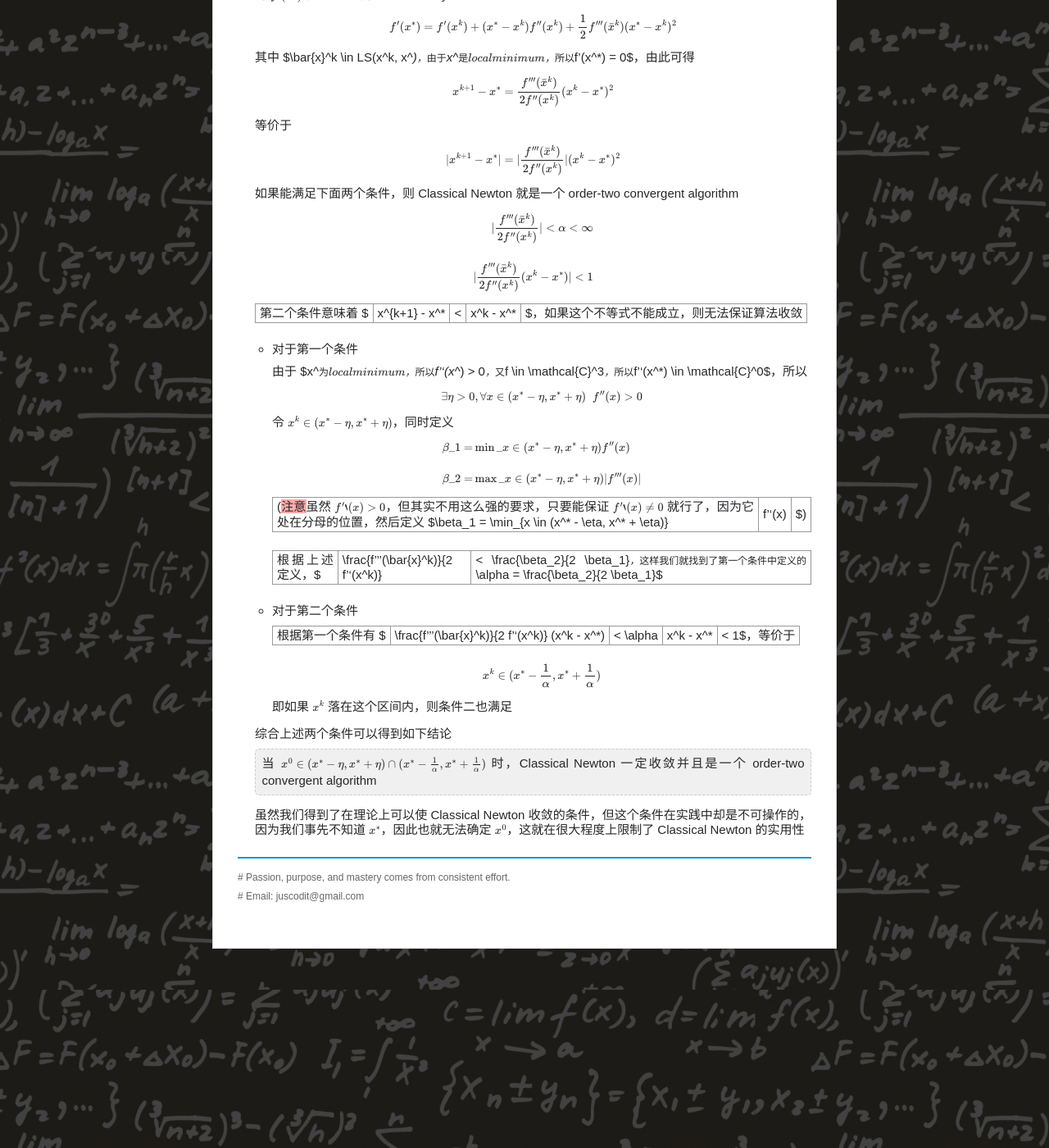
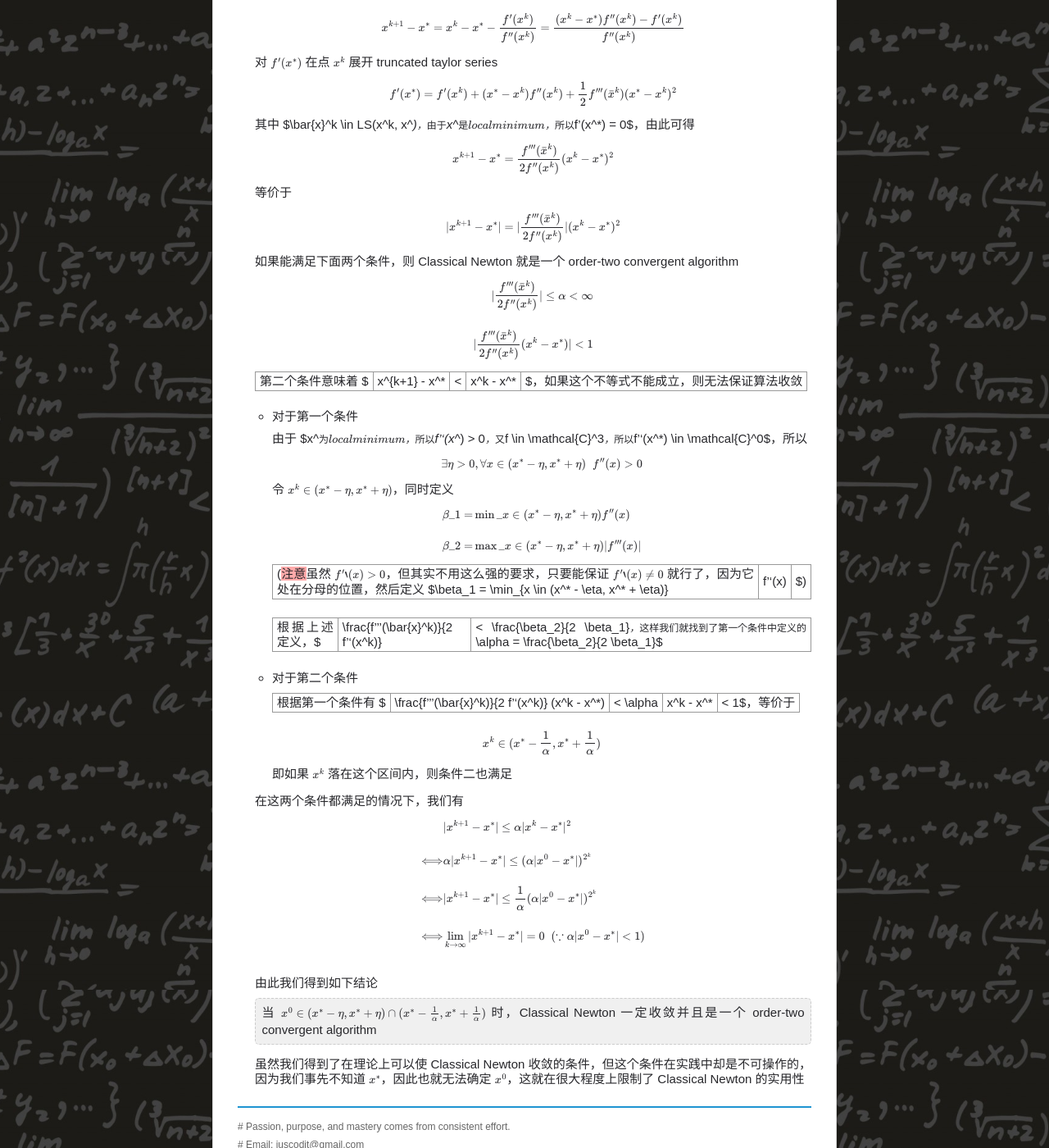
Before and after one commit to chenrushan/chenrushan.github.io, a Jekyll site: the page built from _posts/2014-07-05-NP-09-classical-newton.markdown, in a window 1280 px wide and 1400 px high, scrolled down 3293 px. Shown: the whole window at 82% size. Built offline with Jekyll 4.4.1, drawn with Linux system fonts in a browser that asks for light colours; Markdown is read by kramdown in place of the engine named in the settings; formulas are drawn with MathJax 3; some of the changed text lies outside the part shown.

Commit message:
[np09]: update

```diff
--- a/_posts/2014-07-05-NP-09-classical-newton.markdown
+++ b/_posts/2014-07-05-NP-09-classical-newton.markdown
@@ -25,6 +25,10 @@
 
   <img style="width:80%" src="/resource/NNP/09-newton/rosen3.png" />
 
+注意到如果你的函数本身就是个 quadratic function $f(\boldsymbol{x}) = \frac{1}{2} \boldsymbol{x}^T H \boldsymbol{x} - \boldsymbol{c}^T \boldsymbol{x}$，则无论初始点选在哪儿，Classical Newton 都可以一步收敛到最优解
+
+$$\boldsymbol{x}^1 = \boldsymbol{x}^0 - H^{-1} (H\boldsymbol{x}^0 - \boldsymbol{c}) = H^{-1}\boldsymbol{c}$$
+
 #### Examples
 
 还用 steepest descent 中给出的例子
@@ -51,11 +55,9 @@
 
 #### Classical Newton 的问题
 
-* Classical Newton 每步迭代都要 invert $H^k$，但谁也没法保证 $H^k$ 每步都是可逆的
+* Classical Newton 每步迭代都要 invert $H^k$，但谁也没法保证 $H^k$ 每步都是可逆的，$H^k$ 可能接近一个 singleton matrix，这会导致它非常难于 invert
 
 * $H^k$ 也不一定是 positive definite matrix，这就导致 $\boldsymbol{d}^k$ 可能不是 descent direction
-
-* $H^k$ 可能接近一个 singleton matrix，这会导致它非常难于 invert
 
 * 没有做 line search，不保证 $f(\boldsymbol{x}^{k+1}) < f(\boldsymbol{x}^k)$
 
@@ -105,7 +107,7 @@
 
   $$
   \begin{align}
-  |\frac{f'''(\bar{x}^k)}{2 f''(x^k)}| < \alpha < \infty \\\\
+  |\frac{f'''(\bar{x}^k)}{2 f''(x^k)}| \leq \alpha < \infty \\\\
   |\frac{f'''(\bar{x}^k)}{2 f''(x^k)} (x^k - x^*)| < 1
   \end{align}
   $$
@@ -139,7 +141,18 @@
 
       即如果 $x^k$ 落在这个区间内，则条件二也满足
 
-  综合上述两个条件可以得到如下结论
+  在这两个条件都满足的情况下，我们有
+
+  $$
+  \begin{align}
+  & |x^{k+1} - x^*| \leq \alpha |x^k - x^*|^2 \\\\
+  \Longleftrightarrow & \alpha |x^{k+1} - x^*| \leq (\alpha |x^0 - x^*|)^{2^k} \\\\
+  \Longleftrightarrow & |x^{k+1} - x^*| \leq \frac{1}{\alpha} (\alpha |x^0 - x^*|)^{2^k} \\\\
+  \Longleftrightarrow & \underset{k\rightarrow \infty}{\lim} |x^{k+1} - x^*| = 0 \;\; (\because \alpha |x^0 - x^*| < 1) \\\\
+  \end{align}
+  $$
+
+  由此我们得到如下结论
 
   <blockquote>
   当 $x^0 \in (x^* - \eta, x^* + \eta) \cap (x^* - \frac{1}{\alpha}, x^* + \frac{1}{\alpha})$ 时，Classical Newton 一定收敛并且是一个 order-two convergent algorithm
```
